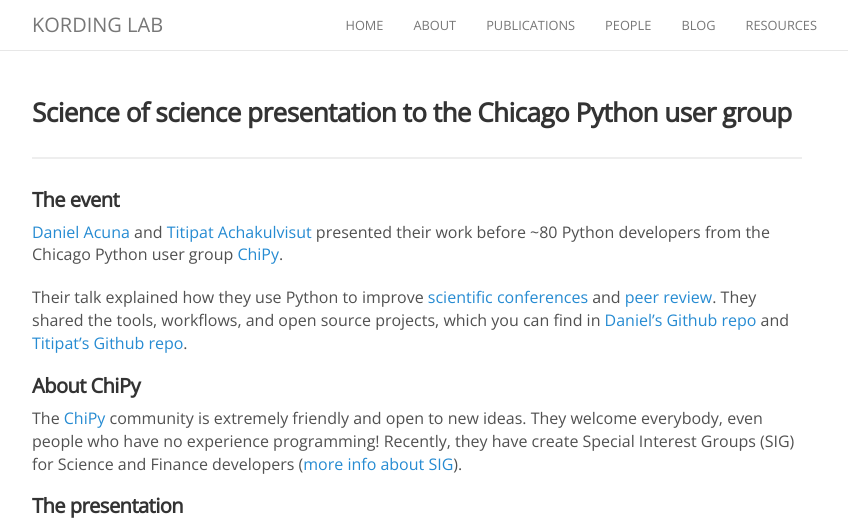
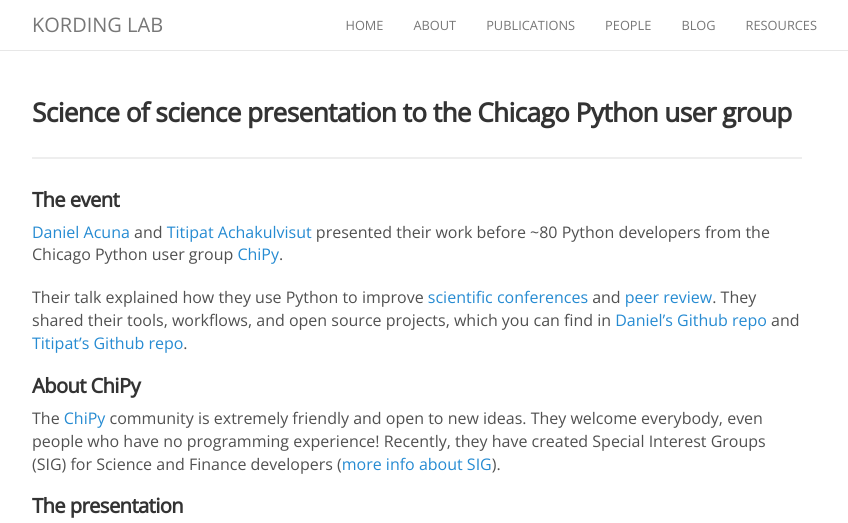
Before and after one commit to KordingLab/KordingLab.github.io, a Jekyll site: the page built from _posts/2016-03-11-chipy_presentation.md, in a window 1280 px wide and 985 px high, cut to the strip 0-523 px from the top of the window. Shown: the whole strip, without its empty margins (223-1071 px from the left). Built offline with Jekyll 4.4.1, drawn with Linux system fonts in a browser that asks for light colours; nearby versions of some CDN libraries; comment, search, counter and statistics services are not loaded.

Commit message:
Small fixes

```diff
--- a/_posts/2016-03-11-chipy_presentation.md
+++ b/_posts/2016-03-11-chipy_presentation.md
@@ -10,14 +10,14 @@ categories: blog
 their work before ~80 Python developers from the Chicago Python user group [ChiPy](http://chipy.org).
 
 Their talk explained how they use Python to improve [scientific conferences](http://scholarfy.net)
-and [peer review](http://pr.scienceofscience.org). They shared the tools, workflows, and open
+and [peer review](http://pr.scienceofscience.org). They shared their tools, workflows, and open
 source projects, which you can find in [Daniel's Github repo](http://github.com/daniel-acuna) and
 [Titipat's Github repo](http://github.com/titipata).
 
 #### About ChiPy
 
 The [ChiPy](http://chipy.org) community is extremely friendly and open to new ideas. They welcome everybody, even people
-who have no experience programming! Recently, they have create Special Interest Groups (SIG) for Science and Finance
+who have no programming experience! Recently, they have created Special Interest Groups (SIG) for Science and Finance
 developers ([more info about SIG](http://www.chipy.org/pages/SIGs/)).
 
 #### The presentation
```
